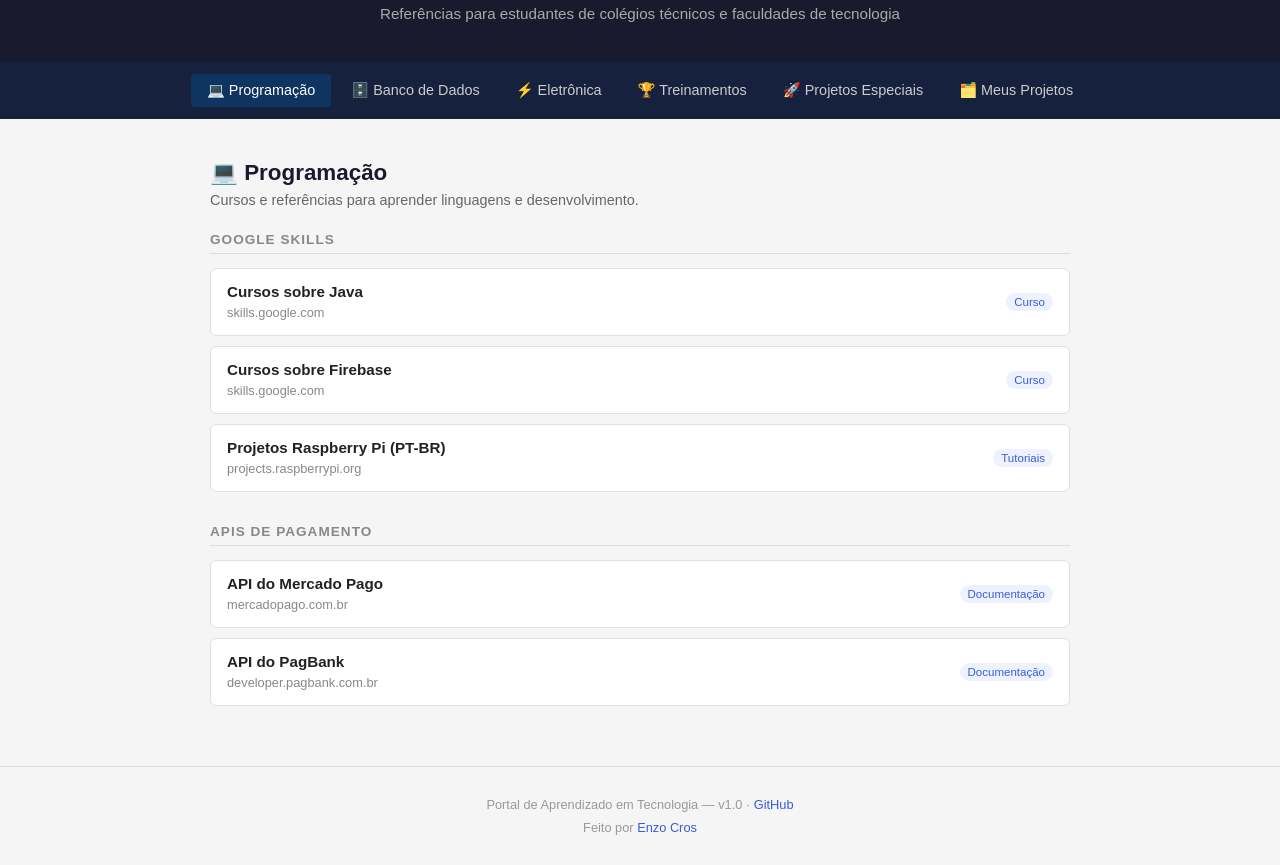
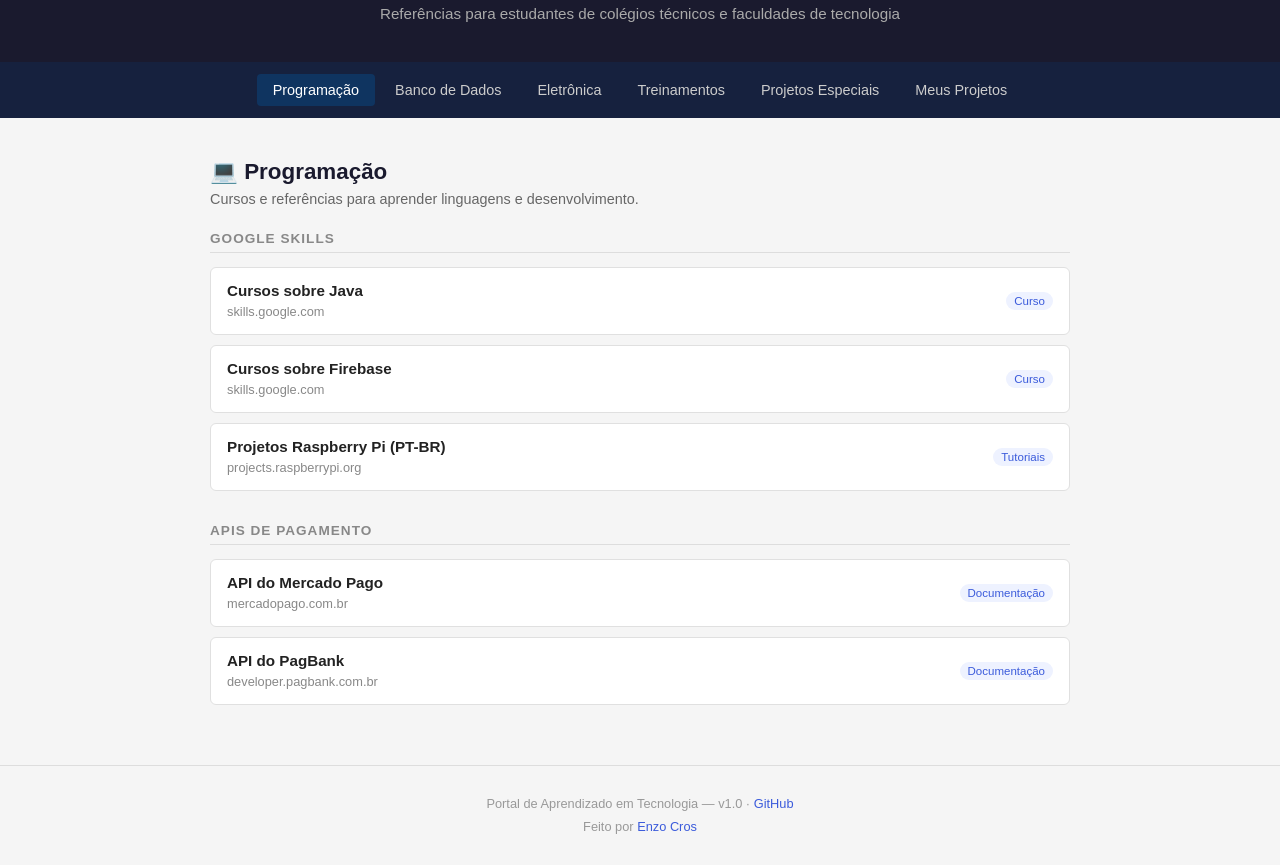
Before and after one commit to EnzoCros/portal-aprendizado-tecnologia, a plain HTML site: page index.html in a window 1280 px wide. Shown: the part 80-945 px from the top of the page. Drawn offline with Linux system fonts and the light colour scheme.

Commit message:
Retirada dos Emojis

```diff
--- a/index.html
+++ b/index.html
@@ -187,12 +187,12 @@
 </header>
 
 <nav>
-  <a href="#" class="active" data-target="programacao">💻 Programação</a>
-  <a href="#" data-target="banco-dados">🗄️ Banco de Dados</a>
-  <a href="#" data-target="eletronica">⚡ Eletrônica</a>
-  <a href="#" data-target="treinamento">🏆 Treinamentos</a>
-  <a href="#" data-target="projetos">🚀 Projetos Especiais</a>
-  <a href="#" data-target="meus-projetos">🗂️ Meus Projetos</a>
+  <a href="#" class="active" data-target="programacao"> Programação</a>
+  <a href="#" data-target="banco-dados"> Banco de Dados</a>
+  <a href="#" data-target="eletronica"> Eletrônica</a>
+  <a href="#" data-target="treinamento"> Treinamentos</a>
+  <a href="#" data-target="projetos"> Projetos Especiais</a>
+  <a href="#" data-target="meus-projetos"> Meus Projetos</a>
 </nav>
 
 <main>
```
